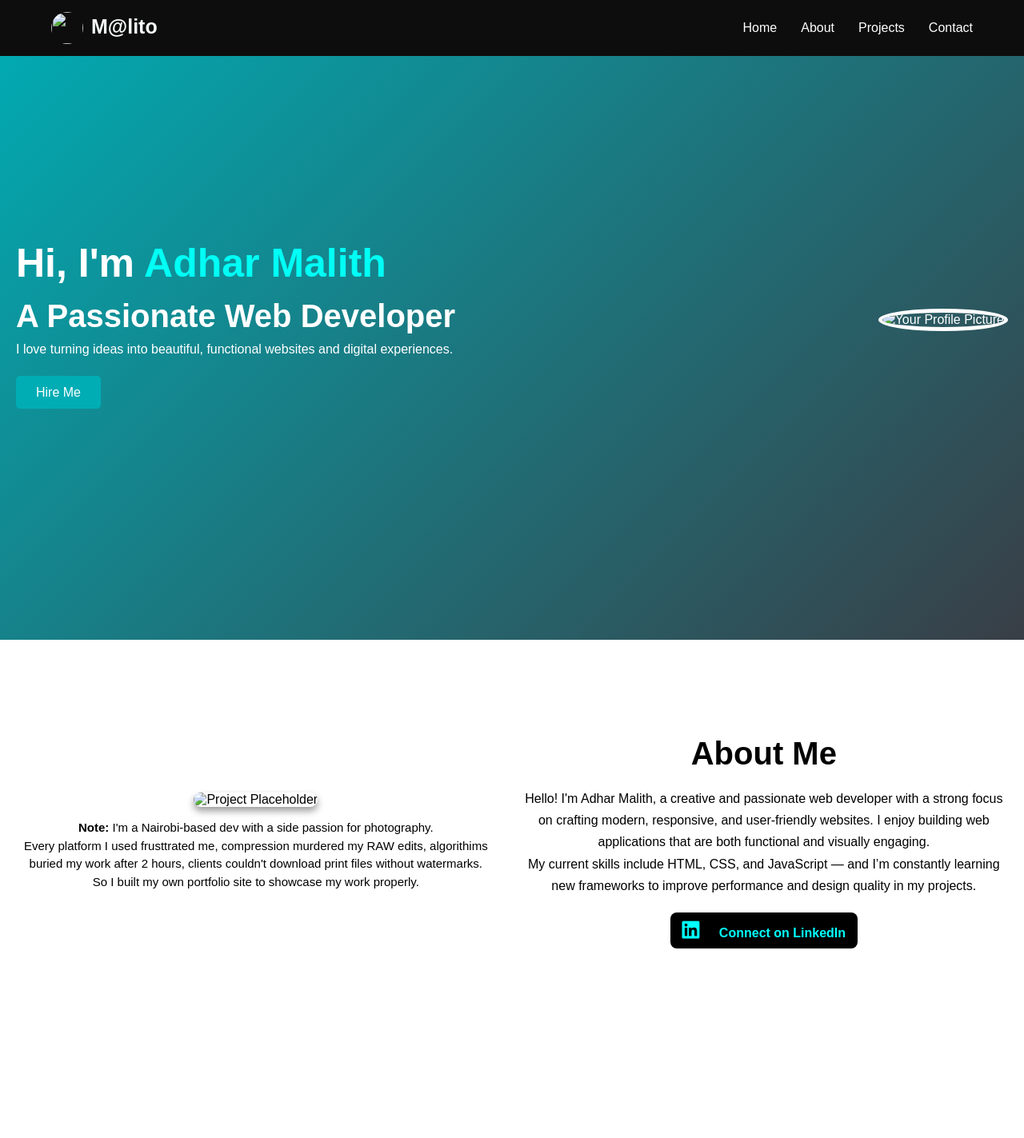
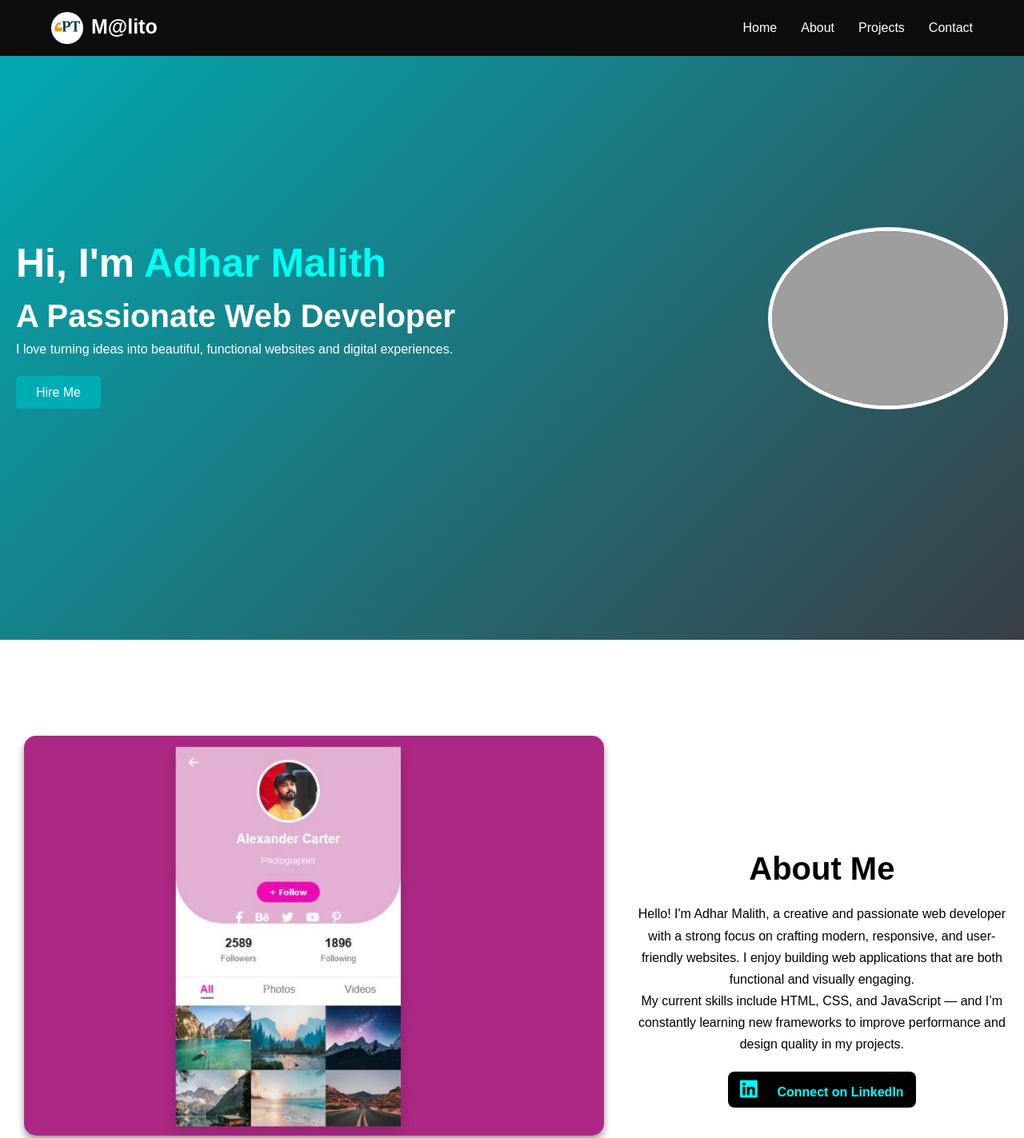
Before and after one commit to Malito23-sketch/MY-PORTFOLIO, a plain HTML site: page index.html in a window 1280 px wide. Shown: the top 1423 px of the page at 80% size. Drawn offline with Linux system fonts and the light colour scheme; the site is published under a folder, as on GitHub Pages, so addresses that start at the root find nothing.

Commit message:
Finalisma

```diff
--- a/index.html
+++ b/index.html
@@ -6,7 +6,7 @@
   <title>My Portfolio</title>
   <link rel="stylesheet" href="style.css">
   <link rel="stylesheet" href="https://cdnjs.cloudflare.com/ajax/libs/font-awesome/6.5.0/css/all.min.css">
-  <link rel="icon" href="/photos/Portfolio.jpg" type="image/x-icon">
+  <link rel="icon" href="photos/Portfolio.jpg" type="image/x-icon">
 
 </head>
 <body>
@@ -14,7 +14,7 @@
   <!-- NAVIGATION BAR -->
   <header>
     <nav>
-      <div class="logo"><img src="/photos/Portfolio.jpg" alt="">M@lito</div>
+      <div class="logo"><img src="photos/Portfolio.jpg" alt="">M@lito</div>
       <ul>
         <li><a href="#home">Home</a></li>
         <li><a href="#about">About</a></li>
@@ -33,7 +33,7 @@
       <a href="#contact" class="btn">Hire Me</a>
     </div>
     <div class="image">
-      <img src="/photos/Profile-Malito.JPG" alt="Your Profile Picture">
+      <img src="photos/Profile-Malito.JPG" alt="Your Profile Picture">
     </div>
   </section>
 
@@ -43,7 +43,7 @@
 
     <!-- Left side: Image placeholder -->
     <div class="about-image">
-      <img src="/photos/Project 1.jpg" alt="Project Placeholder">
+      <img src="photos/Project 1.jpg" alt="Project Placeholder">
       <p class="project-note">
         <strong>Note:</strong> I'm a Nairobi-based dev with a side passion for photography.<br>
         Every platform I used frusttrated me, compression murdered my RAW edits, algorithims<br>
@@ -79,12 +79,12 @@
     <h2>My Projects</h2>
     <div class="project-grid">
       <div class="project">
-        <img src="/photos/Project 2.png" alt="Project 2">
+        <img src="photos/Project 2.png" alt="Project 2">
         <h3>Project One</h3>
         <p>I wanted to prove that African developers can build elegant tools for global audiences, not just consume them.</p>
       </div>
       <div class="project">
-        <img src="/photos/Project 3.png" alt="Project 3">
+        <img src="photos/Project 3.png" alt="Project 3">
         <h3>Project Two</h3>
         <p>The aerial road image symbolizes "the long journey" but the message is that small consistent steps matter. I chose black and white photography to evoke focus and clarity, not distraction</p>
       </div>
```
